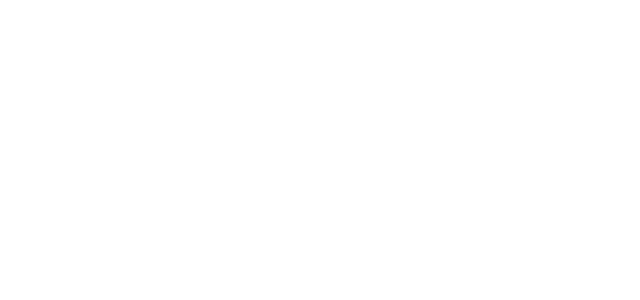
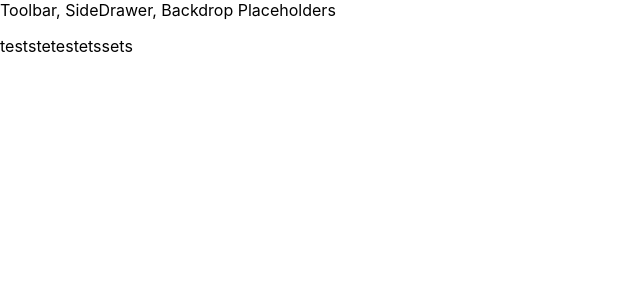
Before and after one commit to xyzst/redesigned-octo-winner, a React app: page / in a window 1280 px wide. Shown: the top 300 px of the page, without its empty margins (0-640 px from the left). Built offline with nearby package versions, Linux system fonts and the light colour scheme.

Commit message:
Update root component to use Layout component

```diff
--- a/src/App.js
+++ b/src/App.js
@@ -1,7 +1,14 @@
 import React from "react";
+import Layout from "./components/Layout/Layout";
 
 function App() {
-  return <div />;
+  return (
+    <div>
+      <Layout>
+        <p>teststetestetssets</p>
+      </Layout>
+    </div>
+  );
 }
 
 export default App;
```
